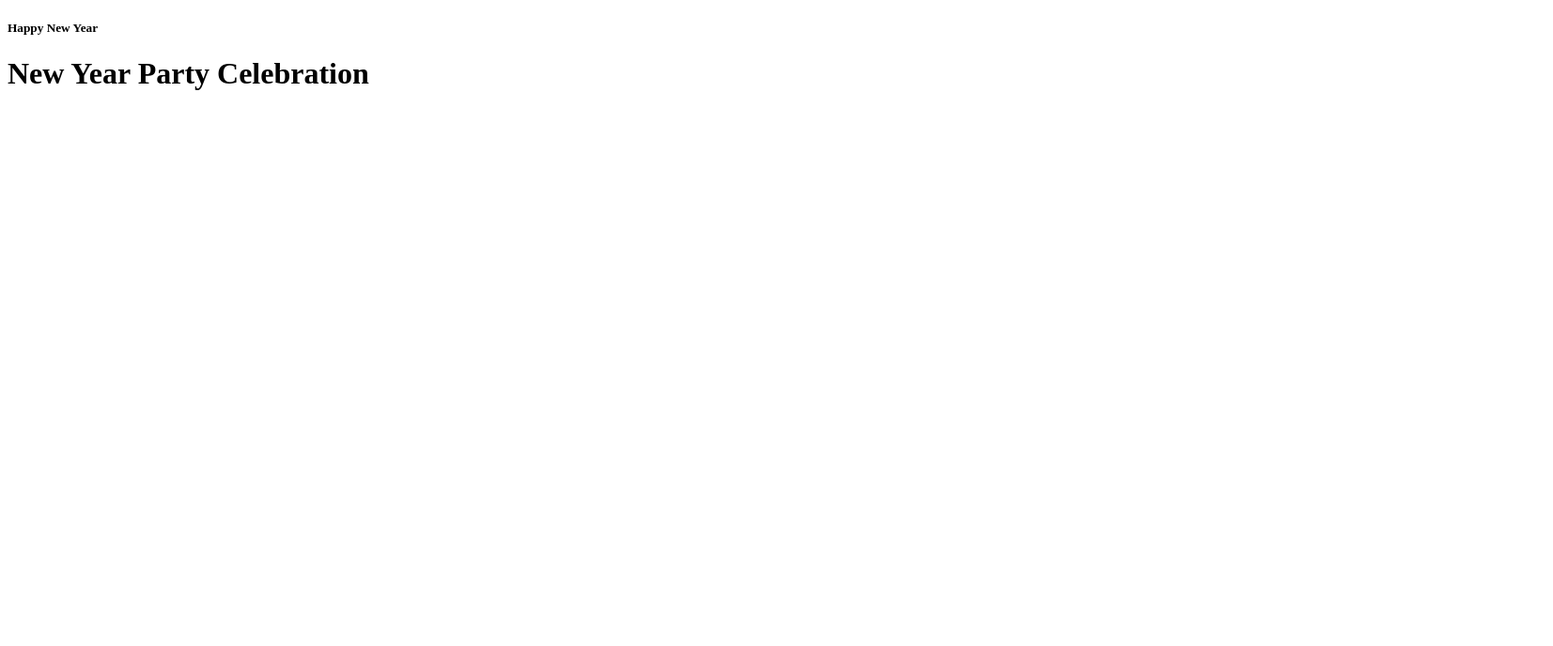
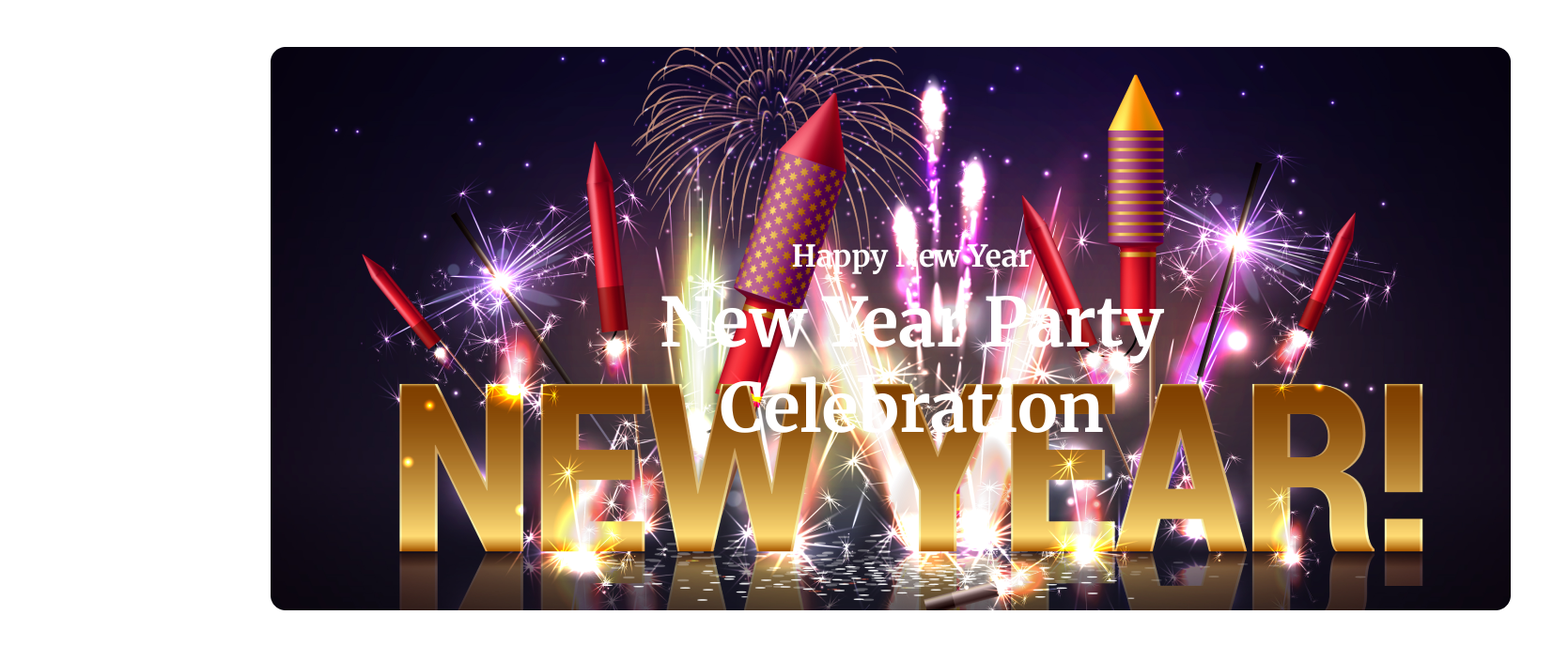
Before and after one commit to mahdi786islam/new-year-offer-practice, a plain HTML site: page index.html in a window 1280 px wide. Shown: the whole page at 94% size, 1653 px wide, since content can reach past the window. Drawn offline with Linux system fonts and the light colour scheme.

Commit message:
created Banner

```diff
--- a/index.html
+++ b/index.html
@@ -3,13 +3,18 @@
 <head>
     <meta charset="UTF-8">
     <meta name="viewport" content="width=device-width, initial-scale=1.0">
+    <link rel="preconnect" href="https://fonts.googleapis.com">
+<link rel="preconnect" href="https://fonts.gstatic.com" crossorigin>
+<link href="https://fonts.googleapis.com/css2?family=Merriweather:ital,wght@0,300;0,400;0,700;0,900;1,300;1,400;1,700;1,900&display=swap" rel="stylesheet">
     <link rel="stylesheet" href="styles/style.css">
     <title>New Year Offers</title>
 </head>
 <body>
-    <div>
-        <h5>Happy New Year</h5>
-        <h1>New Year Party Celebration</h1>
+    <div class="banner">
+        <div id="banner-content">
+        <h5 class="banner-title">Happy New Year</h5>
+        <h1 class="banner-text">New Year Party <br> Celebration</h1>
+        </div>
     </div>
 
 </body>
--- a/styles/style.css
+++ b/styles/style.css
@@ -0,0 +1,26 @@
+/* banner style */
+.banner{
+    background-image: url("../assets/images/Banner\ Image.png");
+    background-repeat: no-repeat;
+    color: white;
+    width: 1365px;
+    height: 600px;
+    margin: 50px 280px;
+}
+#banner-content{
+    display: flex;
+    flex-direction: column;
+    justify-content: center;
+    align-content: center;
+    font-family: merriweather;
+    text-align: center;
+    padding-top: 150px;
+}
+.banner-title{
+    font-size: 32px;
+    margin-bottom: 0px;
+}
+.banner-text{
+    margin-top: 5px;
+    font-size: 72px;
+}
```
